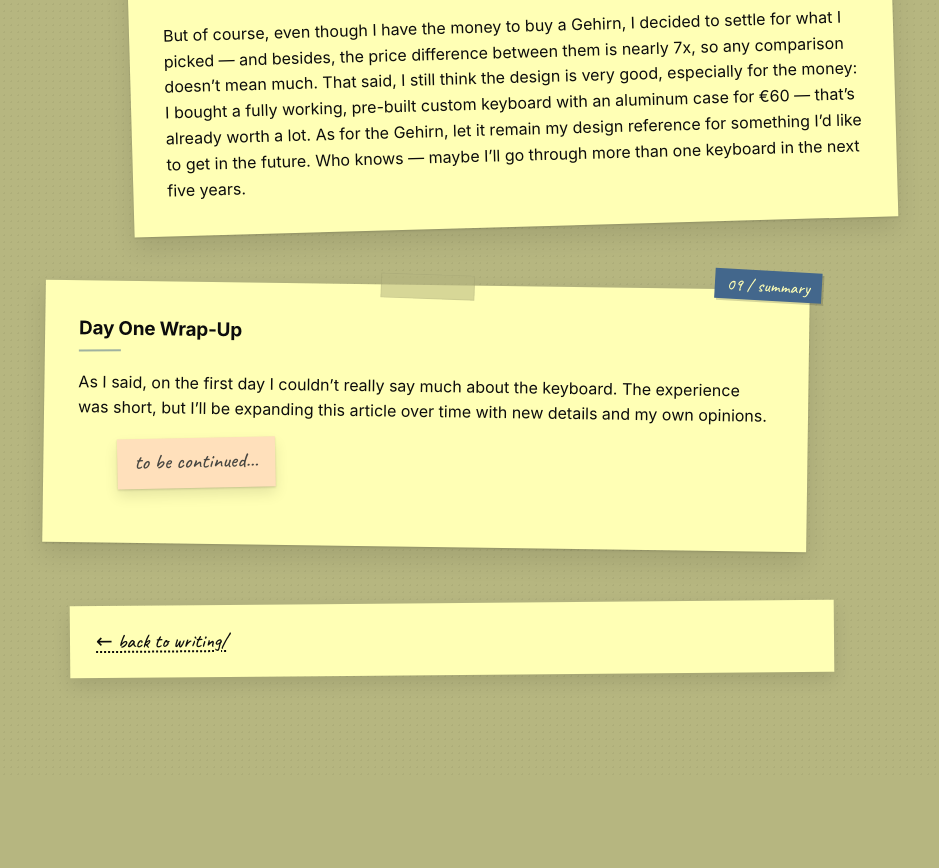
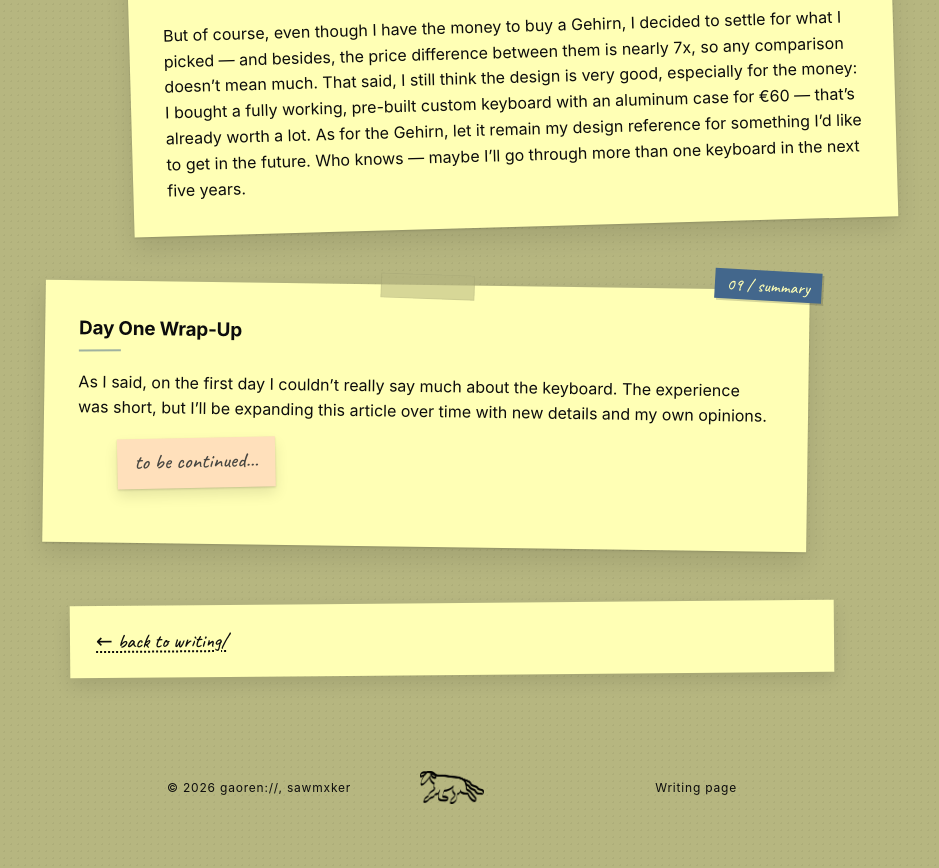
Before and after one commit to sawmxker/www, a plain HTML site: page writing/articles/rev-weikav.html in a window 1280 px wide. Shown: the part 7398-8266 px from the top of the page, without its empty margins (188-1127 px from the left). Before the commit the page ends 8173 px from the top, so only its background shows below. Drawn offline with Linux system fonts and the light colour scheme.

Commit message:
weikav: page footer

```diff
--- a/writing/articles/rev-weikav.html
+++ b/writing/articles/rev-weikav.html
@@ -36,7 +36,7 @@
     .wall {
       max-width: 820px;
       margin: 0 auto;
-      padding: 72px 28px 100px;
+      padding: 72px 28px 0;
     }
 
     .note {
@@ -254,12 +254,44 @@
       transform: rotate(-0.5deg);
     }
 
+    /* same bottom strip as the gearlist */
+    .page-bottom {
+      margin-top: 96px;
+      padding-bottom: 64px;
+    }
+
+    .page-footer {
+      width: min(570px, 100%);
+      margin: 0 auto;
+      display: grid;
+      grid-template-columns: 1fr auto 1fr;
+      align-items: center;
+      gap: 16px;
+      font-size: 12px;
+      letter-spacing: 0.8px;
+      color: var(--ink);
+    }
+
+    .page-footer span:first-child { justify-self: start; }
+    .page-footer span:last-child { justify-self: end; }
+
+    .page-bottom-img {
+      width: 64px;
+      height: auto;
+      filter: brightness(0);
+      justify-self: center;
+    }
+
     @media (max-width: 600px) {
-      .wall { padding: 44px 14px 64px; }
+      .wall { padding: 44px 14px 0; }
       .note { padding: 30px 20px 26px; margin-bottom: 36px; }
       .tab { font-size: 15px; }
       h3 { font-size: 1.08rem; }
       .sticker { margin-left: 12px; font-size: 19px; max-width: calc(100% - 16px); }
+      .page-bottom { margin-top: 72px; padding-bottom: 36px; }
+      .page-footer { grid-template-columns: 1fr; gap: 15px; }
+      .page-footer span:first-child,
+      .page-footer span:last-child { justify-self: center; }
     }
 
     /* wide screens: the big notes are stuck to the wall at slightly random angles */
@@ -467,6 +499,14 @@
 
     <div class="back"><a href="../index.html">← back to writing/</a></div>
 
+    <div class="page-bottom">
+      <footer class="page-footer">
+        <span>© 2026 gaoren://, sawmxker</span>
+        <img class="page-bottom-img" src="../../assets/icons/dog.png" alt="dog">
+        <span>Writing page</span>
+      </footer>
+    </div>
+
   </main>
 </body>
 </html>
```
